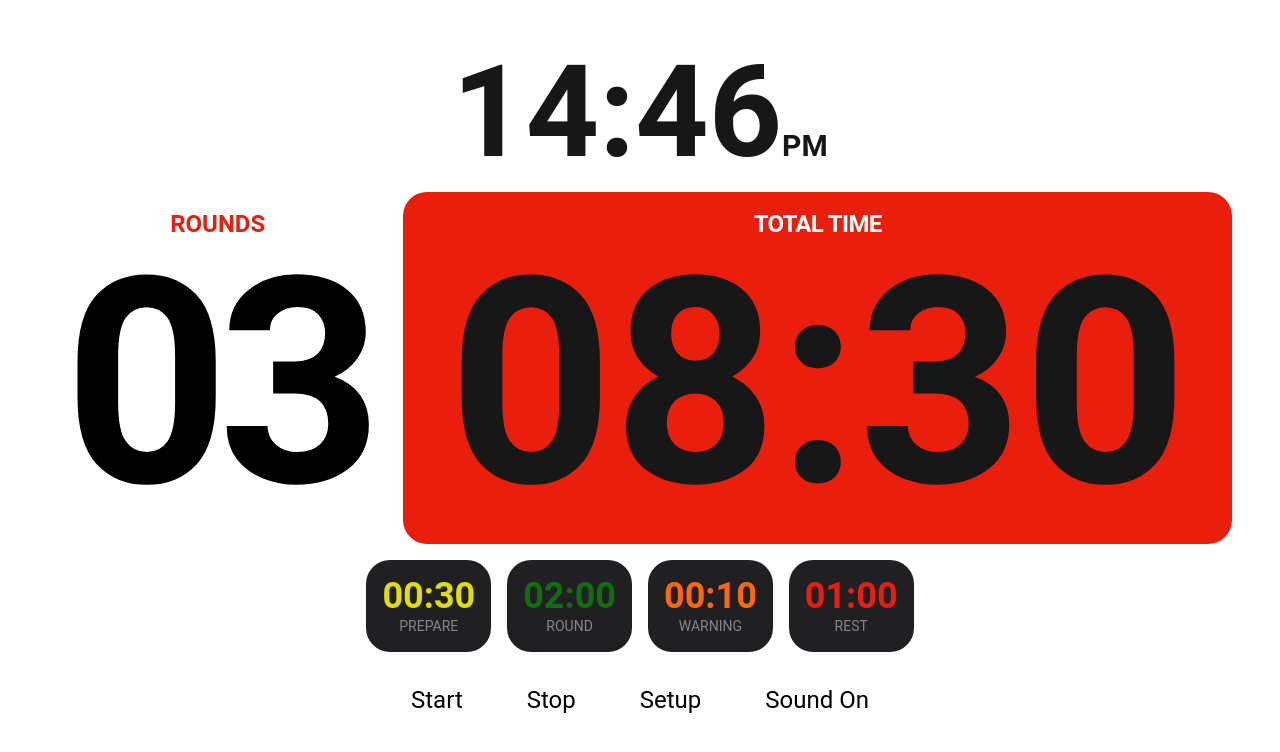
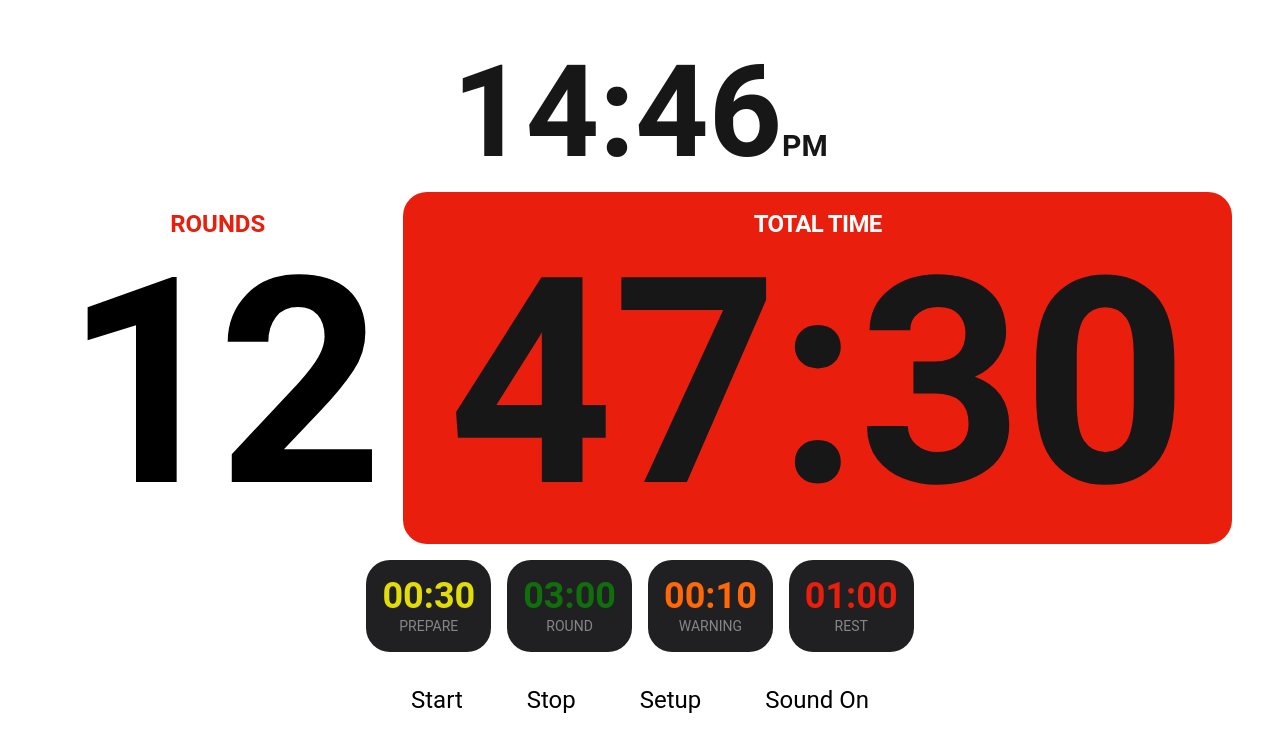
Before and after one commit to joniborda/boxing-timer, a Next.js app: page / in a window 1280 px wide. Shown: the top 752 px of the page. Built offline with nearby package versions, Linux system fonts and the light colour scheme.

Commit message:
set default time

```diff
--- a/src/app/useTimer.ts
+++ b/src/app/useTimer.ts
@@ -8,13 +8,13 @@ export const useTimer = () => {
 
 
     const refInterval = useRef<NodeJS.Timeout | undefined>();
-    const [minutesPerRound, setMinutesPerRound] = useState(2);
+    const [minutesPerRound, setMinutesPerRound] = useState(3);
     const [prepareMinutes, setPrepareMinutes] = useState(0);
     const [prepareSeconds, setPrepareSeconds] = useState(30);
     const [breakMinutes, setBreakMinutes] = useState(1);
     const [breakSeconds, setBreakSeconds] = useState(0);
     const [secondsPerRound, setSecondsPerRound] = useState(0);
-    const [maxRounds, setMaxRounds] = useState(3);
+    const [maxRounds, setMaxRounds] = useState(12);
     const [rounds, setRounds] = useState(maxRounds);
     const [isSetupOpen, setIsSetupOpen] = useState(false);
     const [elapsedMinutes, setElapsedMinutes] = useState(0);
```
